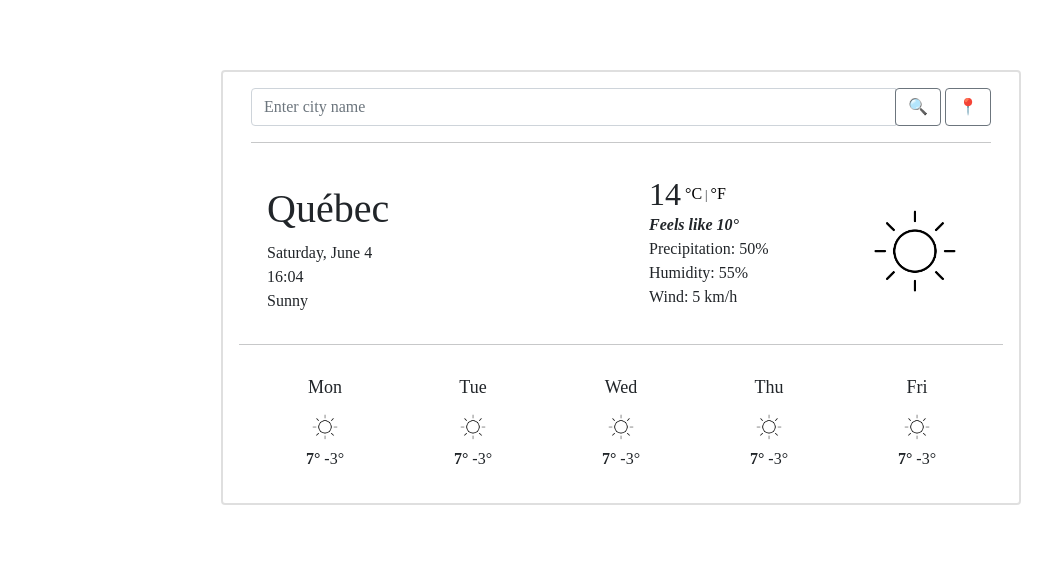
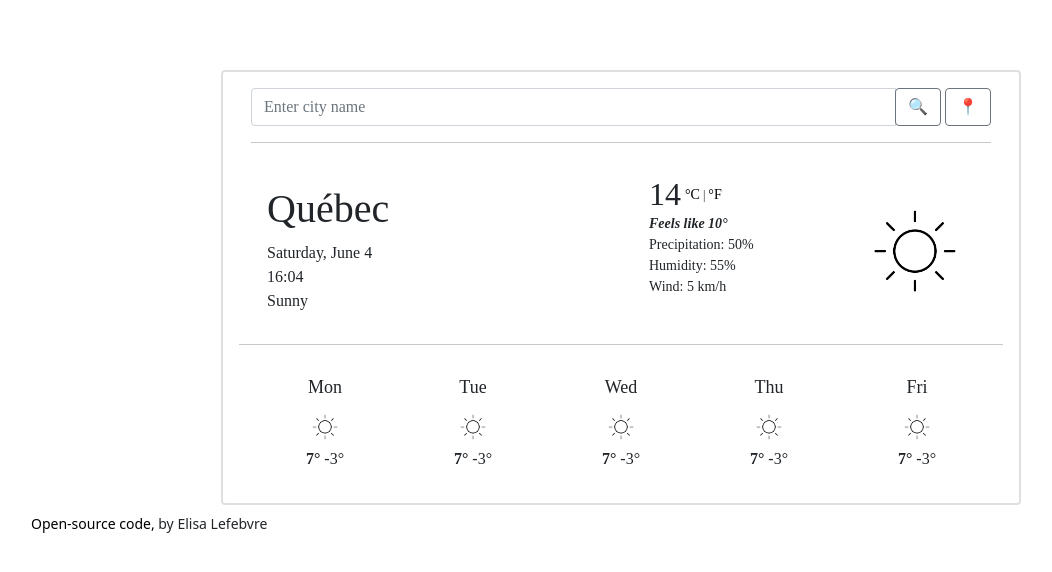
Before and after one commit to AnnaBananao/she-codes-plus, a plain HTML site: page index.html in a window 1280 px wide. Shown: the whole page, without its empty margins (19-1071 px from the left). Drawn offline with nearby package versions, Linux system fonts and the light colour scheme; a web font is replaced by a local one.

Commit message:
Added footer

```diff
--- a/index.html
+++ b/index.html
@@ -60,8 +60,8 @@
                 <div class="card-body">
                   <h2>14</h2>
                   <sup>
-                    <a id="celsius" href="#">°C</a> |
-                    <a id="farenheit" href="#">°F</a>
+                    <a class="unit-temp" id="celsius" href="#">°C</a> |
+                    <a class="unit-temp" id="farenheit" href="#">°F</a>
                   </sup>
                   <img class="main-image" src="src/sun.jpg" alt="Sun" />
                   <ul>
@@ -158,6 +158,7 @@
         </div>
       </div>
     </div>
+    <footer><a href="https://github.com/AnnaBananao/she-codes-plus" target="_blank">Open-source code,</a> by Elisa Lefebvre</footer>
     <script src="src/index.js"></script>
   </body>
 </html>
--- a/src/styles.css
+++ b/src/styles.css
@@ -2,6 +2,7 @@ body {
   margin: 50px;
   padding: 0;
 }
+
 h1 {
   margin-top: 10px;
 }
@@ -12,6 +13,12 @@ h1 {
 
 h2 {
   display: inline;
+}
+
+ul {
+  list-style: none;
+  padding-left: 0;
+  font-size: 14px;
 }
 
 a {
@@ -25,13 +32,14 @@ h1 {
   color: rebeccapurple;
 }
 
-  ul {
-    list-style: none;
-    padding-left: 0;
-  }
 
 h3 {
   font-size: large;
+}
+
+footer, a {
+  font-size: 14px;
+  padding-top: 8px;
 }
 
 .container {
@@ -45,6 +53,7 @@ h1 {
 #description {
   text-transform: capitalize;
 }
+
 .card {
   border: none;
 }
```
Lines whose indentation alone changed are shown as unchanged.
